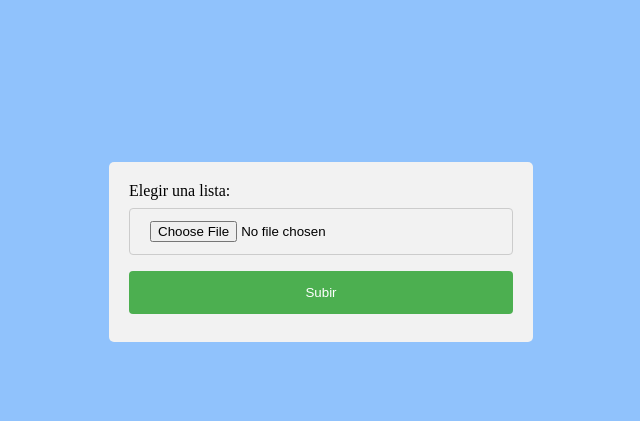
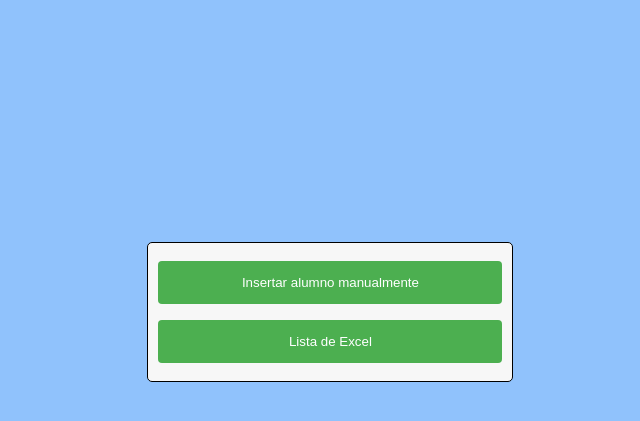
Before and after one commit to EGPerezR/EstadiasFaltas, a PHP site: page /alumnos.php in a window 1280 px wide. Shown: the part 78-499 px from the top of the page, without its empty margins (339-979 px from the left). Run offline with PHP 8.4, Linux system fonts and the light colour scheme; the visitor is signed in with stand-in values (Sample User, id 1).

Commit message:
preparacion para la insercion de alumnos manualmente

```diff
--- a/alumnos.php
+++ b/alumnos.php
@@ -34,13 +34,40 @@ if (isset($_SESSION['matricula'])) {
             </ul>
         </nav>
     </header>
-    <div class="form">
+    <div class="alumnuevo" id="alumnuevo">
+        <input type="button" value="Insertar alumno manualmente" onclick="Manual()">
+        <input type="button" value="Lista de Excel" onclick="Excel()">
+    </div>
+    <div class="manual" id="manual">
+        <form>
+            <label for="Nombres">Nombre Completo</label>
+            <input type="text" placeholder="Empiece por los apellidos...">
+            <label for="especialidad">Especialidad: </label>
+                        <select name="especialidad" id="especialidad" oninput="mossec()">
+                            <option value="...">...</option>
+                            <option value="1">Combustion Interna</option>
+                            <option value="2">Maquinas y herramientas</option>
+                            <option value="3">Electricidad</option>
+                            <option value="4">sistemas</option>
+                            <option value="5">Mecatronica</option>
+                        </select>
+                        <label for="seccion">Seccion:</label>
+                        <select name="seccion" id="seccion" disabled>
+                            <option value="1">A</option>
+                            <option value="2">B</option>
+                        </select>
+                        <input type="submit" value="Insertar alumno" name="manual">
+                        <img src="img/regresar.png" onclick="balm()">
+        </form>
+    </div>
+    <div class="form" id="forma">
         <form action="alumnos.php" method="POST" enctype="multipart/form-data">
             <label for="lista">Elegir una lista: </label>
             <input type="file" name="fichero_usuario">
 
             <br>
             <input type="submit" value="Subir" name="Insertar">
+            <img src="img/regresar.png" onclick="back()">
         </form>
     </div>
     <?php
@@ -51,6 +78,27 @@ if (isset($_SESSION['matricula'])) {
 <script src="http://code.jquery.com/jquery-latest.js"></script>
 
 <script type="text/javascript">
+    function balm(){
+        document.getElementById('alumnuevo').style.display = "block";
+        document.getElementById('manual').style.display = "none";
+    }
+
+    function Manual(){
+        document.getElementById('alumnuevo').style.display = "none";
+        document.getElementById('manual').style.display = "block";
+    }
+
+    function back(){
+        document.getElementById('forma').style.display = "none";
+        document.getElementById('alumnuevo').style.display = "block";
+    }
+
+    function Excel(){
+        document.getElementById('forma').style.display = "block";
+        document.getElementById('alumnuevo').style.display = "none";
+    }
+
+
     function actualizar() {
         location.reload(true)
     };
--- a/css/style.css
+++ b/css/style.css
@@ -86,6 +86,67 @@
        }
    }
 
+   .alumnuevo {
+       width: fit-content;
+       position: fixed;
+       top: 40%;
+       left: 38%;
+       border: solid 1px rgb(0, 0, 0);
+       background-color: rgb(247, 247, 247);
+       border-radius: 5px;
+       padding: 10px;
+   }
+
+   .alumnuevo input[type=button] {
+       width: 100%;
+       background-color: #4CAF50;
+       color: white;
+       padding: 14px 20px;
+       margin: 8px 0;
+       border: none;
+       border-radius: 4px;
+       cursor: pointer;
+   }
+
+   .manual {
+       left: 35%;
+       top: 30%;
+       border-radius: 5px;
+       width: 30%;
+       background-color: #f2f2f2;
+       padding: 20px;
+       display: none;
+       position: fixed;
+       overflow: hidden;
+   }
+
+   .manual input[type=text] {
+       width: 100%;
+       padding: 12px 20px;
+       margin: 8px 0;
+       display: inline-block;
+       border: 1px solid #ccc;
+       border-radius: 4px;
+       box-sizing: border-box;
+   }
+
+   .manual input[type=submit] {
+       width: 100%;
+       background-color: #4CAF50;
+       color: white;
+       padding: 14px 20px;
+       margin: 8px 0;
+       border: none;
+       border-radius: 4px;
+       cursor: pointer;
+   }
+
+   .manual img {
+       width: 30px;
+       height: 30px;
+       cursor: pointer;
+   }
+
    .form {
        left: 35%;
        top: 30%;
@@ -93,10 +154,17 @@
        width: 30%;
        background-color: #f2f2f2;
        padding: 20px;
+       display: none;
        position: fixed;
        animation-duration: 1s;
        overflow: hidden;
        animation-name: slidein;
+   }
+
+   .form img {
+       width: 30px;
+       height: 30px;
+       cursor: pointer;
    }
 
    @keyframes slidein {
```
Also changed, not shown: img/regresar.png (added).
